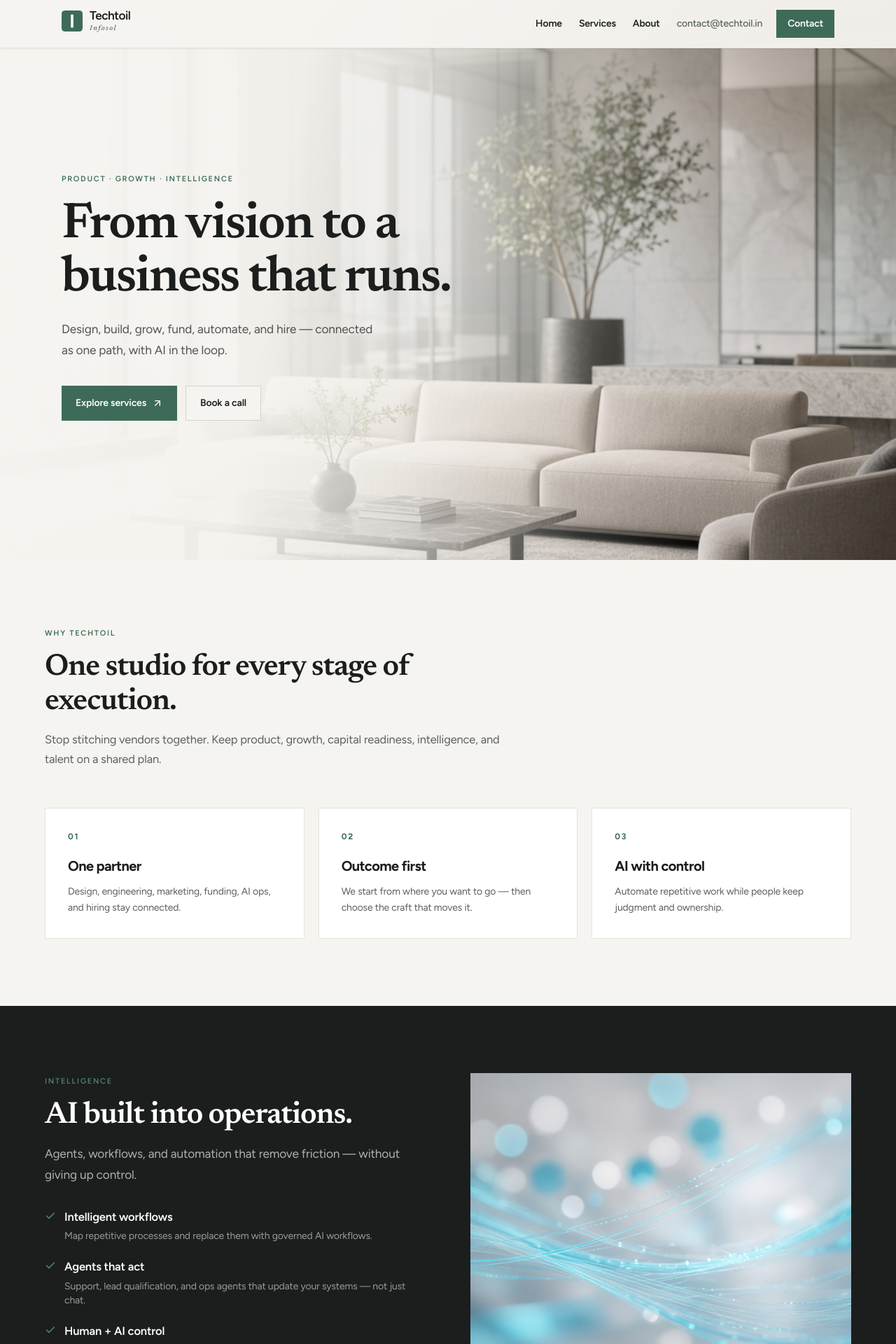
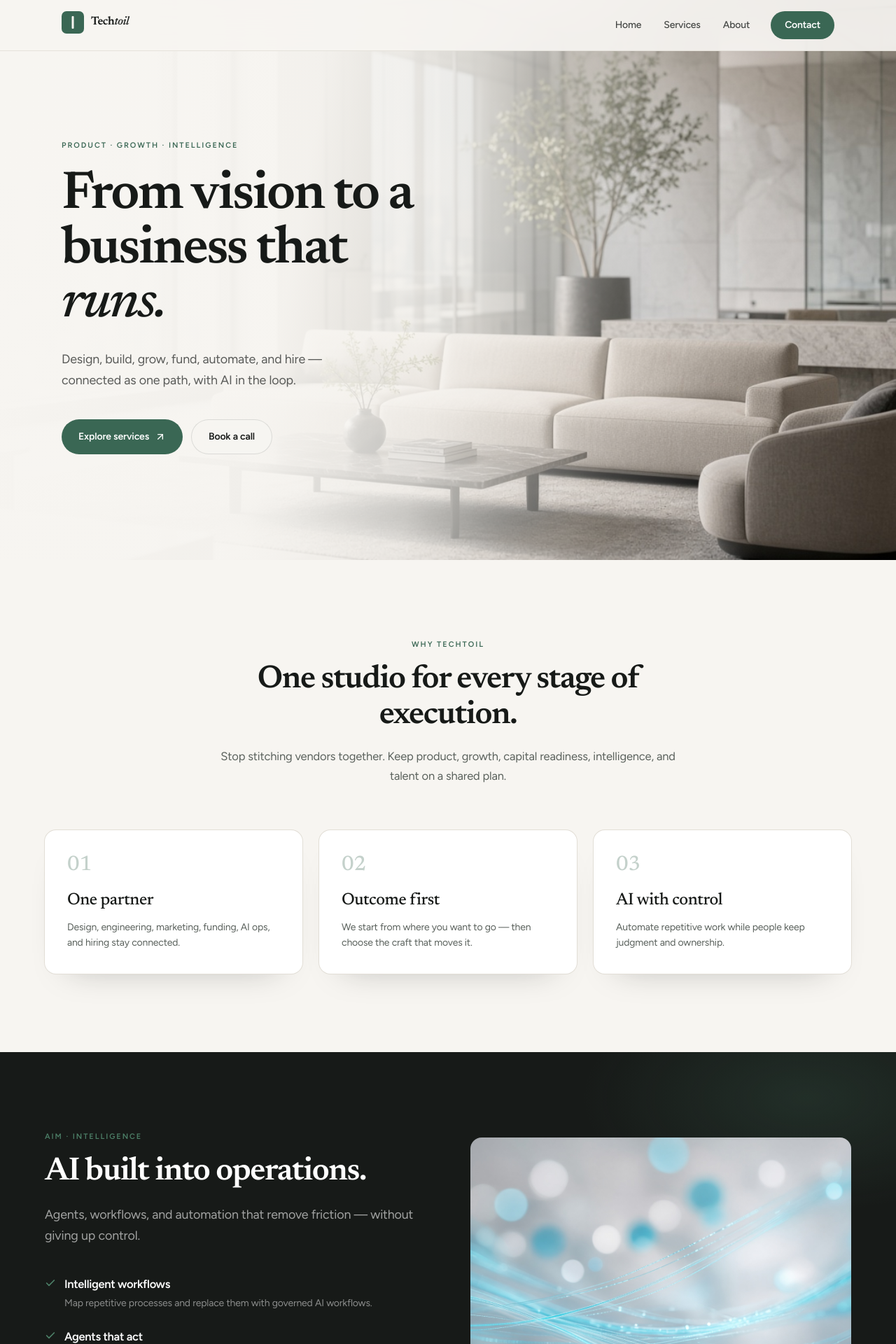
Before and after one commit to itexperts-ai/techtoil-web, a React (Vite) app: page / in a window 1280 px wide. Shown: the top 1920 px of the page at 70% size. Built offline with nearby package versions, Linux system fonts and the light colour scheme.

Commit message:
Remove header email and elevate North Light presentation.
Clean nav to Home/Services/About/Contact only, refine logo and soft studio layout, and polish home/contact surfaces.

Co-authored-by: Cursor <cursoragent@cursor.com>

```diff
--- a/src/components/brand/Logo.tsx
+++ b/src/components/brand/Logo.tsx
@@ -7,30 +7,25 @@ type Props = {
   className?: string
 }
 
-/** North Light — pine square with a column of light */
 function Mark({ size }: { size: number }) {
   return (
     <svg width={size} height={size} viewBox="0 0 64 64" fill="none" aria-hidden className="shrink-0">
-      <rect width="64" height="64" rx="10" fill="#3E6B58" />
-      <rect x="28" y="12" width="8" height="40" rx="1" fill="#F6F4F0" />
+      <rect width="64" height="64" rx="14" fill="#3A6754" />
+      <rect x="29" y="14" width="6" height="36" rx="2" fill="#F7F5F1" />
     </svg>
   )
 }
 
 export function Logo({ to = '/', size = 'sm', tone = 'dark', className = '' }: Props) {
-  const mark = size === 'lg' ? 40 : 30
-  const text = size === 'lg' ? 'text-[1.45rem]' : 'text-[1.08rem]'
+  const mark = size === 'lg' ? 42 : 32
+  const text = size === 'lg' ? 'text-[1.5rem]' : 'text-[1.12rem]'
   const ink = tone === 'light' ? 'text-white' : 'text-ink'
-  const sub = tone === 'light' ? 'text-white/50' : 'text-mute'
 
   const node = (
     <span className={`inline-flex items-center gap-2.5 ${className}`}>
       <Mark size={mark} />
-      <span className="flex flex-col leading-none">
-        <span className={`font-semibold tracking-[-0.03em] ${ink} ${text}`}>Techtoil</span>
-        <span className={`mt-1 font-display text-[0.65rem] italic tracking-[0.14em] ${sub}`}>
-          Infosol
-        </span>
+      <span className={`font-display text-[length:inherit] font-semibold tracking-[-0.03em] ${ink} ${text}`}>
+        Tech<span className="italic font-medium">toil</span>
       </span>
     </span>
   )
@@ -40,7 +35,7 @@ export function Logo({ to = '/', size = 'sm', tone = 'dark', className = '' }: P
     <Link
       to={to ?? '/'}
       aria-label="Techtoil"
-      className="outline-none focus-visible:ring-2 focus-visible:ring-accent/40"
+      className="rounded-lg outline-none focus-visible:ring-2 focus-visible:ring-accent/40"
     >
       {node}
     </Link>
--- a/src/components/layout/TopNav.tsx
+++ b/src/components/layout/TopNav.tsx
@@ -1,7 +1,6 @@
 import { useEffect, useState } from 'react'
 import { Link, useLocation } from 'react-router-dom'
 import { Logo } from '../brand/Logo'
-import { company } from '../../data/company'
 import { services } from '../../data/services'
 
 export function TopNav() {
@@ -13,28 +12,22 @@ export function TopNav() {
   }, [pathname])
 
   return (
-    <header className="fixed inset-x-0 top-0 z-50 border-b border-line bg-paper/95 shadow-sm shadow-ink/5 backdrop-blur-xl">
-      <div className="mx-auto flex h-[4.25rem] max-w-6xl items-center justify-between px-4 md:px-6">
+    <header className="fixed inset-x-0 top-0 z-50 border-b border-line/80 bg-paper/92 backdrop-blur-xl">
+      <div className="mx-auto flex h-[4.5rem] max-w-6xl items-center justify-between px-4 md:px-6">
         <Logo />
-        <nav className="hidden items-center md:flex">
-          <Link to="/" className="px-3 py-2 text-sm font-semibold text-ink hover:text-accent">
+        <nav className="hidden items-center gap-1 md:flex">
+          <Link to="/" className="px-3.5 py-2 text-sm font-medium text-ink/80 hover:text-accent">
             Home
           </Link>
-          <a href="/#services" className="px-3 py-2 text-sm font-semibold text-ink hover:text-accent">
+          <a href="/#services" className="px-3.5 py-2 text-sm font-medium text-ink/80 hover:text-accent">
             Services
           </a>
-          <Link to="/about" className="px-3 py-2 text-sm font-semibold text-ink hover:text-accent">
+          <Link to="/about" className="px-3.5 py-2 text-sm font-medium text-ink/80 hover:text-accent">
             About
           </Link>
-          <a
-            href={`mailto:${company.email}`}
-            className="px-3 py-2 text-sm font-medium text-mute hover:text-ink"
-          >
-            {company.email}
-          </a>
           <Link
             to="/contact"
-            className="ml-2 bg-accent px-4 py-2.5 text-sm font-semibold text-white hover:bg-accent-deep"
+            className="ml-3 rounded-full bg-accent px-5 py-2.5 text-sm font-semibold text-white hover:bg-accent-deep"
           >
             Contact
           </Link>
@@ -42,7 +35,7 @@ export function TopNav() {
         <button
           type="button"
           aria-label="Menu"
-          className="border border-line px-3 py-1.5 text-sm font-semibold text-ink md:hidden"
+          className="rounded-full border border-line px-3.5 py-1.5 text-sm font-semibold text-ink md:hidden"
           onClick={() => setOpen((v) => !v)}
         >
           {open ? 'Close' : 'Menu'}
@@ -71,7 +64,7 @@ export function TopNav() {
           </Link>
           <Link
             to="/contact"
-            className="mt-3 flex justify-center bg-accent py-3 text-sm font-semibold text-white"
+            className="mt-3 flex justify-center rounded-full bg-accent py-3 text-sm font-semibold text-white"
             onClick={() => setOpen(false)}
           >
             Contact
--- a/src/index.css
+++ b/src/index.css
@@ -1,21 +1,21 @@
 @import 'tailwindcss';
 
 /*
-  North Light — calm light studio
-  Paper wash · pine accent · Newsreader + Figtree
+  North Light+ — elevated calm studio
+  Soft paper · pine · Newsreader + Figtree
 */
 @theme {
-  --color-bg: #f0eeea;
-  --color-paper: #f6f4f0;
+  --color-bg: #ebe8e2;
+  --color-paper: #f7f5f1;
   --color-surface: #ffffff;
-  --color-ink: #1b1e1c;
+  --color-ink: #171a18;
   --color-mute: #5a615c;
   --color-faint: #8a908b;
-  --color-line: #e7e4de;
-  --color-accent: #3e6b58;
-  --color-accent-bright: #4f826a;
-  --color-accent-deep: #2f5344;
-  --color-dark: #1b1e1c;
+  --color-line: #e2ded6;
+  --color-accent: #3a6754;
+  --color-accent-bright: #4d8068;
+  --color-accent-deep: #2a4f40;
+  --color-dark: #171a18;
   --font-display: 'Newsreader', Georgia, serif;
   --font-sans: 'Figtree', sans-serif;
 }
@@ -28,7 +28,9 @@
   body {
     margin: 0;
     min-width: 320px;
-    background: var(--color-bg);
+    background:
+      radial-gradient(ellipse 80% 40% at 0% 0%, rgba(58, 103, 84, 0.06), transparent 50%),
+      var(--color-bg);
     color: var(--color-ink);
     font-family: var(--font-sans);
     font-size: 16.5px;
@@ -52,46 +54,48 @@
   }
 
   .band-dark {
-    background: var(--color-dark);
+    background:
+      radial-gradient(ellipse 50% 50% at 90% 10%, rgba(77, 128, 104, 0.2), transparent 50%),
+      var(--color-dark);
   }
 
   .eyebrow {
     font-family: var(--font-sans);
     font-size: 0.68rem;
     font-weight: 600;
-    letter-spacing: 0.16em;
+    letter-spacing: 0.18em;
     text-transform: uppercase;
   }
 
   .display {
     font-family: var(--font-display);
-    font-size: clamp(2.6rem, 6.5vw, 4.5rem);
-    font-weight: 600;
-    letter-spacing: -0.03em;
-    line-height: 1.05;
+    font-size: clamp(2.75rem, 7vw, 4.75rem);
+    font-weight: 550;
+    letter-spacing: -0.035em;
+    line-height: 1.02;
   }
 
   .title {
     font-family: var(--font-display);
-    font-size: clamp(1.9rem, 3.4vw, 2.85rem);
-    font-weight: 600;
-    letter-spacing: -0.025em;
-    line-height: 1.12;
+    font-size: clamp(2rem, 3.6vw, 3rem);
+    font-weight: 550;
+    letter-spacing: -0.03em;
+    line-height: 1.1;
   }
 
   .lede {
-    font-size: clamp(1.05rem, 1.35vw, 1.2rem);
+    font-size: clamp(1.08rem, 1.4vw, 1.22rem);
     line-height: 1.7;
   }
 
   .hero-wash {
     background: linear-gradient(
       100deg,
-      #f6f4f0 0%,
-      rgba(246, 244, 240, 0.96) 32%,
-      rgba(246, 244, 240, 0.72) 48%,
-      rgba(246, 244, 240, 0.2) 68%,
-      transparent 82%
+      #f7f5f1 0%,
+      rgba(247, 245, 241, 0.97) 34%,
+      rgba(247, 245, 241, 0.78) 50%,
+      rgba(247, 245, 241, 0.25) 70%,
+      transparent 86%
     );
   }
 
@@ -99,9 +103,9 @@
     .hero-wash {
       background: linear-gradient(
         180deg,
-        rgba(246, 244, 240, 0.98) 0%,
-        rgba(246, 244, 240, 0.94) 55%,
-        rgba(246, 244, 240, 0.45) 78%,
+        rgba(247, 245, 241, 0.98) 0%,
+        rgba(247, 245, 241, 0.94) 52%,
+        rgba(247, 245, 241, 0.45) 75%,
         transparent 100%
       );
     }
--- a/src/pages/AboutPage.tsx
+++ b/src/pages/AboutPage.tsx
@@ -18,7 +18,7 @@ export function AboutPage() {
             Those capabilities stay connected — so AI, craft, and strategy work as one path.
           </p>
         </div>
-        <div className="mt-10 border border-line bg-surface p-5 text-sm text-mute md:p-6">
+        <div className="mt-10 rounded-2xl border border-line bg-surface p-5 text-sm text-mute md:p-6">
           <p className="eyebrow text-accent">Registered Office</p>
           <p className="mt-3 leading-relaxed">
             {company.registeredOffice.lines.map((line) => (
@@ -31,7 +31,7 @@ export function AboutPage() {
         </div>
         <Link
           to="/contact"
-          className="mt-10 inline-flex items-center gap-2 bg-accent px-5 py-3.5 text-sm font-semibold text-white hover:bg-accent-deep"
+          className="mt-10 inline-flex items-center gap-2 rounded-full bg-accent px-5 py-3.5 text-sm font-semibold text-white hover:bg-accent-deep"
         >
           Work with us <ArrowUpRight className="h-4 w-4" />
         </Link>
--- a/src/pages/HomePage.tsx
+++ b/src/pages/HomePage.tsx
@@ -5,10 +5,10 @@ import { ArrowUpRight, Check } from 'lucide-react'
 import { aiHighlights, services } from '../data/services'
 
 const fade = {
-  initial: { opacity: 0, y: 24 },
+  initial: { opacity: 0, y: 26 },
   whileInView: { opacity: 1, y: 0 },
   viewport: { once: true, margin: '-50px' },
-  transition: { duration: 0.55, ease: [0.22, 1, 0.36, 1] as const },
+  transition: { duration: 0.6, ease: [0.22, 1, 0.36, 1] as const },
 }
 
 const process = [
@@ -24,44 +24,47 @@ export function HomePage() {
     target: heroRef,
     offset: ['start start', 'end start'],
   })
-  const imgY = useTransform(scrollYProgress, [0, 1], ['0%', '10%'])
+  const imgY = useTransform(scrollYProgress, [0, 1], ['0%', '8%'])
+  const imgScale = useTransform(scrollYProgress, [0, 1], [1.05, 1])
 
   return (
     <div>
-      {/* Hero — cinematic wash, high readability */}
       <section ref={heroRef} className="relative min-h-[100svh] overflow-hidden">
-        <motion.div className="absolute inset-0" style={{ y: imgY }}>
+        <motion.div className="absolute inset-0" style={{ y: imgY, scale: imgScale }}>
           <img
             src="/media/hero.jpg"
             alt=""
-            className="h-[115%] w-full object-cover object-[65%_center]"
+            className="h-full w-full object-cover object-[62%_center]"
           />
         </motion.div>
         <div className="hero-wash absolute inset-0" />
 
         <div className="relative z-10 mx-auto flex min-h-[100svh] max-w-6xl items-center px-4 pb-16 pt-28 md:px-6">
           <motion.div
-            className="max-w-xl"
+            className="max-w-[34rem]"
             initial={{ opacity: 0, y: 28 }}
             animate={{ opacity: 1, y: 0 }}
-            transition={{ duration: 0.8 }}
+            transition={{ duration: 0.85 }}
           >
             <p className="eyebrow text-accent">Product · Growth · Intelligence</p>
-            <h1 className="display mt-5 text-ink">From vision to a business that runs.</h1>
-            <p className="lede mt-5 max-w-md text-ink/75">
+            <h1 className="display mt-6 text-ink">
+              From vision to a business that{' '}
+              <span className="italic font-medium">runs.</span>
+            </h1>
+            <p className="lede mt-6 max-w-md text-ink/70">
               Design, build, grow, fund, automate, and hire — connected as one path, with AI
               in the loop.
             </p>
-            <div className="mt-9 flex flex-wrap gap-3">
+            <div className="mt-10 flex flex-wrap gap-3">
               <a
                 href="#services"
-                className="inline-flex items-center gap-2 bg-accent px-5 py-3.5 text-sm font-semibold text-white hover:bg-accent-deep"
+                className="inline-flex items-center gap-2 rounded-full bg-accent px-6 py-3.5 text-sm font-semibold text-white hover:bg-accent-deep"
               >
                 Explore services <ArrowUpRight className="h-4 w-4" />
               </a>
               <Link
                 to="/contact"
-                className="inline-flex items-center border border-ink/15 bg-paper/90 px-5 py-3.5 text-sm font-semibold text-ink backdrop-blur-sm hover:border-ink/30"
+                className="inline-flex items-center rounded-full border border-ink/12 bg-paper/90 px-6 py-3.5 text-sm font-semibold text-ink backdrop-blur-sm hover:border-ink/25"
               >
                 Book a call
               </Link>
@@ -70,19 +73,18 @@ export function HomePage() {
         </div>
       </section>
 
-      {/* Why */}
-      <section className="bg-paper px-4 py-20 md:px-6 md:py-24">
+      <section className="bg-paper px-4 py-20 md:px-6 md:py-28">
         <div className="mx-auto max-w-6xl">
-          <motion.div {...fade} className="max-w-2xl">
+          <motion.div {...fade} className="mx-auto max-w-2xl text-center">
             <p className="eyebrow text-accent">Why Techtoil</p>
             <h2 className="title mt-4">One studio for every stage of execution.</h2>
-            <p className="mt-4 text-mute">
+            <p className="mt-5 text-mute">
               Stop stitching vendors together. Keep product, growth, capital readiness,
               intelligence, and talent on a shared plan.
             </p>
           </motion.div>
 
-          <div className="mt-14 grid gap-5 md:grid-cols-3">
+          <div className="mt-16 grid gap-6 md:grid-cols-3">
             {[
               {
                 t: 'One partner',
@@ -99,12 +101,14 @@ export function HomePage() {
             ].map((item, i) => (
               <motion.div
                 key={item.t}
-                className="border border-line bg-surface p-7 md:p-8"
+                className="rounded-2xl bg-surface p-8 shadow-[0_24px_50px_-36px_rgba(23,26,24,0.35)] ring-1 ring-line"
                 {...fade}
-                transition={{ ...fade.transition, delay: i * 0.05 }}
+                transition={{ ...fade.transition, delay: i * 0.06 }}
               >
-                <p className="text-xs font-bold tracking-[0.14em] text-accent">0{i + 1}</p>
-                <h3 className="mt-5 text-xl font-bold tracking-[-0.03em]">{item.t}</h3>
+                <p className="font-display text-3xl font-medium text-accent/30">0{i + 1}</p>
+                <h3 className="mt-4 font-display text-2xl font-medium tracking-[-0.02em]">
+                  {item.t}
+                </h3>
                 <p className="mt-3 text-sm leading-relaxed text-mute">{item.d}</p>
               </motion.div>
             ))}
@@ -112,23 +116,22 @@ export function HomePage() {
         </div>
       </section>
 
-      {/* AI — elegant content, no chrome */}
-      <section className="band-dark px-4 py-20 text-white md:px-6 md:py-24">
+      <section className="band-dark px-4 py-20 text-white md:px-6 md:py-28">
         <div className="mx-auto grid max-w-6xl items-center gap-12 lg:grid-cols-2 lg:gap-16">
           <motion.div {...fade}>
-            <p className="eyebrow text-accent-bright">Intelligence</p>
+            <p className="eyebrow text-accent-bright">AIM · Intelligence</p>
             <h2 className="title mt-4">AI built into operations.</h2>
-            <p className="lede mt-4 text-white/65">
+            <p className="lede mt-5 text-white/60">
               Agents, workflows, and automation that remove friction — without giving up
               control.
             </p>
-            <ul className="mt-8 space-y-5">
+            <ul className="mt-10 space-y-6">
               {aiHighlights.map((h) => (
                 <li key={h.title} className="flex gap-3">
                   <Check className="mt-1 h-4 w-4 shrink-0 text-accent-bright" strokeWidth={2.5} />
                   <div>
-                    <p className="font-semibold">{h.title}</p>
-                    <p className="mt-1 text-sm text-white/55">{h.body}</p>
+                    <p className="font-semibold tracking-[-0.02em]">{h.title}</p>
+                    <p className="mt-1 text-sm text-white/50">{h.body}</p>
                   </div>
                 </li>
               ))}
@@ -138,21 +141,18 @@ export function HomePage() {
             <img
               src="/media/svc-aiops.jpg"
               alt="AI operations"
-              className="aspect-[4/3] w-full object-cover"
+              className="aspect-[4/3] w-full rounded-2xl object-cover"
             />
           </motion.div>
         </div>
       </section>
 
-      {/* Services */}
       <div id="services" className="scroll-mt-24">
-        <div className="border-t border-line bg-paper px-4 py-16 md:px-6 md:py-20">
-          <div className="mx-auto flex max-w-6xl flex-col gap-4 md:flex-row md:items-end md:justify-between">
-            <div>
-              <p className="eyebrow text-accent">Services</p>
-              <h2 className="title mt-3">Seven capabilities. Full depth.</h2>
-            </div>
-            <p className="max-w-sm text-sm text-mute md:text-right">
+        <div className="bg-paper px-4 py-16 md:px-6 md:py-20">
+          <div className="mx-auto max-w-6xl text-center md:text-left">
+            <p className="eyebrow text-accent">Services</p>
+            <h2 className="title mt-3">Seven capabilities. Full depth.</h2>
+            <p className="mt-4 max-w-lg text-mute md:mt-3">
               Product-level detail for every craft — from first concept to hired teams.
             </p>
           </div>
@@ -164,7 +164,7 @@ export function HomePage() {
             <section
               key={s.id}
               id={s.id}
-              className={`scroll-mt-24 border-t border-line px-4 py-16 md:px-6 md:py-20 ${
+              className={`scroll-mt-24 px-4 py-16 md:px-6 md:py-20 ${
                 reverse ? 'bg-bg' : 'bg-paper'
               }`}
             >
@@ -174,16 +174,15 @@ export function HomePage() {
                 }`}
               >
                 <motion.div {...fade}>
-                  <p className="eyebrow text-accent">{s.num} · Service</p>
+                  <p className="eyebrow text-accent">
+                    {s.num} · Service
+                  </p>
                   <h2 className="title mt-3">{s.title}</h2>
-                  <p className="mt-3 text-lg font-semibold text-ink/85">{s.tagline}</p>
+                  <p className="mt-3 font-display text-xl italic text-ink/80">{s.tagline}</p>
                   <p className="lede mt-4 text-mute">{s.summary}</p>
-                  <ul className="mt-7 space-y-0">
+                  <ul className="mt-8 space-y-3">
                     {s.details.map((d) => (
-                      <li
-                        key={d}
-                        className="flex items-start gap-3 border-t border-line py-3 text-sm font-medium first:border-0 first:pt-0"
-                      >
+                      <li key={d} className="flex items-start gap-3 text-sm">
                         <Check className="mt-0.5 h-4 w-4 shrink-0 text-accent" strokeWidth={2.5} />
                         {d}
                       </li>
@@ -191,7 +190,7 @@ export function HomePage() {
                   </ul>
                   <Link
                     to="/contact"
-                    className="mt-8 inline-flex items-center gap-2 bg-dark px-5 py-3.5 text-sm font-semibold text-white hover:bg-accent"
+                    className="mt-9 inline-flex items-center gap-2 rounded-full bg-dark px-5 py-3.5 text-sm font-semibold text-white hover:bg-accent"
                   >
                     Discuss {s.title} <ArrowUpRight className="h-4 w-4" />
                   </Link>
@@ -200,7 +199,7 @@ export function HomePage() {
                   <img
                     src={s.image}
                     alt={s.title}
-                    className="aspect-[4/3] w-full object-cover"
+                    className="aspect-[4/3] w-full rounded-2xl object-cover shadow-[0_30px_60px_-34px_rgba(23,26,24,0.45)]"
                     loading="lazy"
                   />
                 </motion.div>
@@ -210,23 +209,24 @@ export function HomePage() {
         })}
       </div>
 
-      {/* Process */}
-      <section className="border-t border-line bg-paper px-4 py-20 md:px-6 md:py-24">
+      <section className="bg-paper px-4 py-20 md:px-6 md:py-28">
         <div className="mx-auto max-w-6xl">
           <motion.div {...fade} className="max-w-2xl">
             <p className="eyebrow text-accent">Process</p>
             <h2 className="title mt-4">A clear path from brief to running systems.</h2>
           </motion.div>
-          <div className="mt-14 grid gap-6 sm:grid-cols-2 lg:grid-cols-4">
+          <div className="mt-14 grid gap-5 sm:grid-cols-2 lg:grid-cols-4">
             {process.map((step, i) => (
               <motion.div
                 key={step.n}
-                className="border-t-2 border-accent pt-6"
+                className="rounded-2xl bg-bg/80 p-6 ring-1 ring-line"
                 {...fade}
                 transition={{ ...fade.transition, delay: i * 0.05 }}
               >
-                <p className="text-sm font-bold tracking-[0.14em] text-accent">{step.n}</p>
-                <h3 className="mt-4 text-lg font-bold tracking-[-0.02em]">{step.t}</h3>
+                <p className="font-display text-2xl font-medium text-accent">{step.n}</p>
+                <h3 className="mt-4 font-display text-xl font-medium tracking-[-0.02em]">
+                  {step.t}
+                </h3>
                 <p className="mt-2 text-sm leading-relaxed text-mute">{step.d}</p>
               </motion.div>
             ))}
@@ -234,21 +234,20 @@ export function HomePage() {
         </div>
       </section>
 
-      {/* CTA */}
-      <section className="bg-bg px-4 py-20 md:px-6 md:py-24">
+      <section className="px-4 py-20 md:px-6 md:py-24">
         <motion.div
-          className="band-dark mx-auto max-w-6xl px-8 py-14 text-white md:px-12 md:py-16"
+          className="band-dark mx-auto max-w-6xl rounded-[1.75rem] px-8 py-14 text-white md:px-12 md:py-16"
           {...fade}
         >
           <p className="eyebrow text-accent-bright">Next step</p>
           <h2 className="title mt-4 max-w-xl">Ready for a clear next move?</h2>
-          <p className="lede mt-4 max-w-lg text-white/60">
+          <p className="lede mt-4 max-w-lg text-white/55">
             Tell us your stage. We’ll map design, build, growth, funding, automation, and
             hiring into one practical plan.
           </p>
           <Link
             to="/contact"
-            className="mt-8 inline-flex items-center gap-2 bg-accent-bright px-5 py-3.5 text-sm font-semibold text-white hover:bg-white hover:text-dark"
+            className="mt-8 inline-flex items-center gap-2 rounded-full bg-accent-bright px-6 py-3.5 text-sm font-semibold text-white hover:bg-white hover:text-dark"
           >
             Book a call <ArrowUpRight className="h-4 w-4" />
           </Link>
```
Also changed, not shown: src/components/forms/ConsultationForm.tsx (+8 -4 lines), src/components/layout/Footer.tsx (+9 -9 lines), src/data/services.ts (+7 -7 lines), src/pages/ContactPage.tsx (+10 -8 lines), public/favicon.svg.
